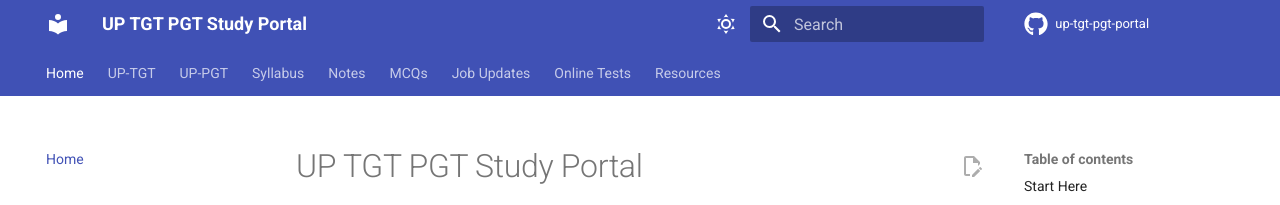
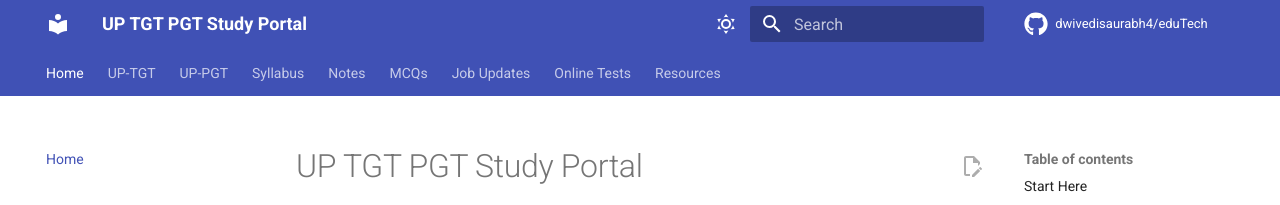
Before and after one commit to PrajapatiNeeshu/parultechedu, an MkDocs documentation site: the page built from docs/index.md, in a window 1280 px wide. Shown: the top 205 px of the page. Built offline with MkDocs 1.6.1 and Material for MkDocs 9.7.7, drawn with Linux system fonts in a browser that asks for light colours; comment, search, counter and statistics services are not loaded.

Commit message:
Fix MkDocs GitHub Pages deployment

```diff
--- a/mkdocs.yml
+++ b/mkdocs.yml
@@ -1,8 +1,8 @@
 site_name: UP TGT PGT Study Portal
 site_description: A practical content hub for UP TGT and UP PGT exam preparation.
-site_url: https://YOUR_USERNAME.github.io/up-tgt-pgt-portal/
-repo_name: up-tgt-pgt-portal
-repo_url: https://github.com/YOUR_USERNAME/up-tgt-pgt-portal
+site_url: https://dwivedisaurabh4.github.io/eduTech/
+repo_name: dwivedisaurabh4/eduTech
+repo_url: https://github.com/dwivedisaurabh4/eduTech
 edit_uri: edit/main/docs/
 
 theme:
@@ -122,4 +122,4 @@
   generator: false
   social:
     - icon: fontawesome/brands/github
-      link: https://github.com/YOUR_USERNAME/up-tgt-pgt-portal
+      link: https://github.com/dwivedisaurabh4/eduTech
```
Also changed, not shown: 3 other files.
